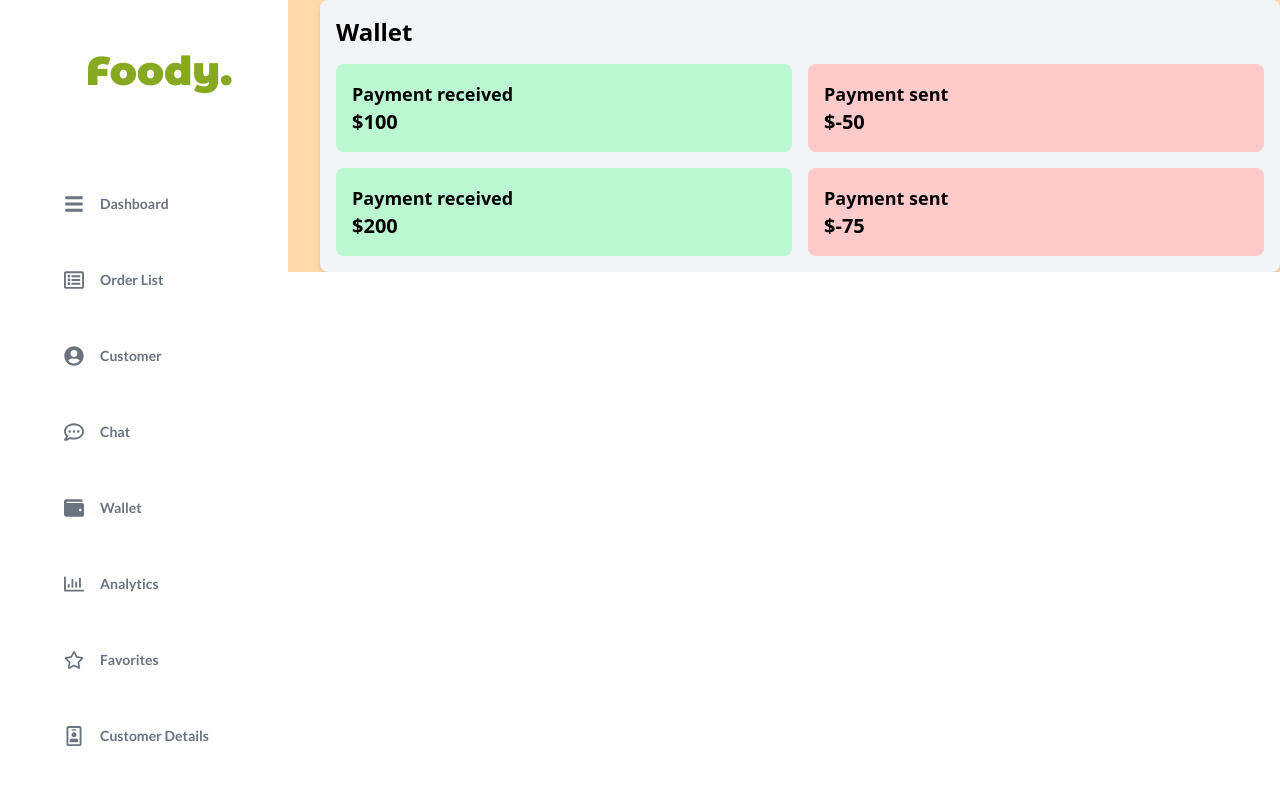
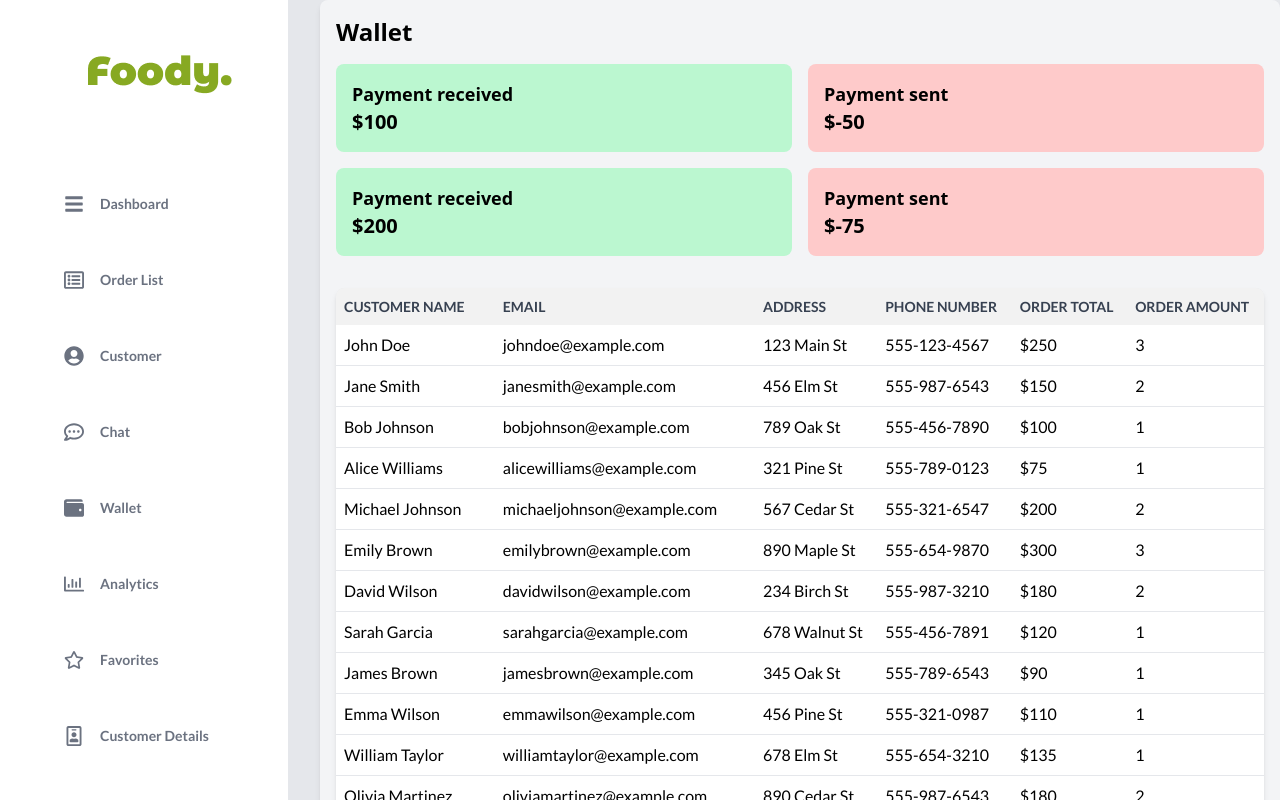
Before and after one commit to bahou1/arkx-final, a React (Vite) app in the folder arkxfinal/: page /dashboard in a window 1280 px wide. Both pictures are taken after a click on the item "Wallet". Built offline with nearby package versions, Linux system fonts and the light colour scheme.

Commit message:
wellet section

```diff
--- a/arkxfinal/src/components/DashboardComponents/Wallet.jsx
+++ b/arkxfinal/src/components/DashboardComponents/Wallet.jsx
@@ -7,6 +7,285 @@ const Wallet = () => {
     { id: 3, description: 'Payment received', amount: 200 },
     { id: 4, description: 'Payment sent', amount: -75 },
   ];
+
+  const recentPayments = [
+    {
+      id: 1,
+      customerName: 'John Doe',
+      customerEmail: 'johndoe@example.com',
+      customerAddress: '123 Main St',
+      customerPhoneNumber: '555-123-4567',
+      orderTotal: 250,
+      orderAmount: 3,
+    },
+    {
+      id: 2,
+      customerName: 'Jane Smith',
+      customerEmail: 'janesmith@example.com',
+      customerAddress: '456 Elm St',
+      customerPhoneNumber: '555-987-6543',
+      orderTotal: 150,
+      orderAmount: 2,
+    },
+    {
+      id: 3,
+      customerName: 'Bob Johnson',
+      customerEmail: 'bobjohnson@example.com',
+      customerAddress: '789 Oak St',
+      customerPhoneNumber: '555-456-7890',
+      orderTotal: 100,
+      orderAmount: 1,
+    },
+    {
+      id: 4,
+      customerName: 'Alice Williams',
+      customerEmail: 'alicewilliams@example.com',
+      customerAddress: '321 Pine St',
+      customerPhoneNumber: '555-789-0123',
+      orderTotal: 75,
+      orderAmount: 1,
+    },
+    {
+      id: 5,
+      customerName: 'Michael Johnson',
+      customerEmail: 'michaeljohnson@example.com',
+      customerAddress: '567 Cedar St',
+      customerPhoneNumber: '555-321-6547',
+      orderTotal: 200,
+      orderAmount: 2,
+    },
+    {
+      id: 6,
+      customerName: 'Emily Brown',
+      customerEmail: 'emilybrown@example.com',
+      customerAddress: '890 Maple St',
+      customerPhoneNumber: '555-654-9870',
+      orderTotal: 300,
+      orderAmount: 3,
+    },
+    {
+      id: 7,
+      customerName: 'David Wilson',
+      customerEmail: 'davidwilson@example.com',
+      customerAddress: '234 Birch St',
+      customerPhoneNumber: '555-987-3210',
+      orderTotal: 180,
+      orderAmount: 2,
+    },
+    {
+      id: 8,
+      customerName: 'Sarah Garcia',
+      customerEmail: 'sarahgarcia@example.com',
+      customerAddress: '678 Walnut St',
+      customerPhoneNumber: '555-456-7891',
+      orderTotal: 120,
+      orderAmount: 1,
+    },
+    {
+      id: 9,
+      customerName: 'James Brown',
+      customerEmail: 'jamesbrown@example.com',
+      customerAddress: '345 Oak St',
+      customerPhoneNumber: '555-789-6543',
+      orderTotal: 90,
+      orderAmount: 1,
+    },
+    {
+      id: 10,
+      customerName: 'Emma Wilson',
+      customerEmail: 'emmawilson@example.com',
+      customerAddress: '456 Pine St',
+      customerPhoneNumber: '555-321-0987',
+      orderTotal: 110,
+      orderAmount: 1,
+    },
+    {
+      id: 11,
+      customerName: 'William Taylor',
+      customerEmail: 'williamtaylor@example.com',
+      customerAddress: '678 Elm St',
+      customerPhoneNumber: '555-654-3210',
+      orderTotal: 135,
+      orderAmount: 1,
+    },
+    {
+      id: 12,
+      customerName: 'Olivia Martinez',
+      customerEmail: 'oliviamartinez@example.com',
+      customerAddress: '890 Cedar St',
+      customerPhoneNumber: '555-987-6543',
+      orderTotal: 180,
+      orderAmount: 2,
+    },
+    {
+      id: 13,
+      customerName: 'Noah Anderson',
+      customerEmail: 'noahanderson@example.com',
+      customerAddress: '123 Oak St',
+      customerPhoneNumber: '555-321-4567',
+      orderTotal: 95,
+      orderAmount: 1,
+    },
+    {
+      id: 14,
+      customerName: 'Sophia Thomas',
+      customerEmail: 'sophiathomas@example.com',
+      customerAddress: '456 Maple St',
+      customerPhoneNumber: '555-654-7890',
+      orderTotal: 200,
+      orderAmount: 2,
+    },
+    {
+      id: 15,
+      customerName: 'Liam Garcia',
+      customerEmail: 'liamgarcia@example.com',
+      customerAddress: '678 Pine St',
+      customerPhoneNumber: '555-987-0123',
+      orderTotal: 80,
+      orderAmount: 1,
+    },
+    {
+      id: 16,
+      customerName: 'Ava Rodriguez',
+      customerEmail: 'avarodriguez@example.com',
+      customerAddress: '890 Elm St',
+      customerPhoneNumber: '555-321-3456',
+      orderTotal: 120,
+      orderAmount: 1,
+    },
+    {
+      id: 17,
+      customerName: 'Mason Hernandez',
+      customerEmail: 'masonhernandez@example.com',
+      customerAddress: '234 Cedar St',
+      customerPhoneNumber: '555-654-6789',
+      orderTotal: 150,
+      orderAmount: 2,
+    },
+    {
+      id: 18,
+      customerName: 'Charlotte Martinez',
+      customerEmail: 'charlottemartinez@example.com',
+      customerAddress: '567 Oak St',
+      customerPhoneNumber: '555-987-9012',
+      orderTotal: 210,
+      orderAmount: 2,
+    },
+    {
+      id: 19,
+      customerName: 'Ethan Lopez',
+      customerEmail: 'ethanlopez@example.com',
+      customerAddress: '890 Pine St',
+      customerPhoneNumber: '555-321-2345',
+      orderTotal: 100,
+      orderAmount: 1,
+    },
+    {
+      id: 20,
+      customerName: 'Amelia King',
+      customerEmail: 'ameliaking@example.com',
+      customerAddress: '123 Elm St',
+      customerPhoneNumber: '555-654-5678',
+      orderTotal: 130,
+      orderAmount: 1,
+    },
+    {
+      id: 21,
+      customerName: 'Benjamin Young',
+      customerEmail: 'benjaminyoung@example.com',
+      customerAddress: '456 Cedar St',
+      customerPhoneNumber: '555-987-8901',
+      orderTotal: 175,
+      orderAmount: 1,
+    },
+    {
+      id: 22,
+      customerName: 'Harper Wright',
+      customerEmail: 'harperwright@example.com',
+      customerAddress: '678 Oak St',
+      customerPhoneNumber: '555-321-2345',
+      orderTotal: 95,
+      orderAmount: 1,
+    },
+    {
+      id: 23,
+      customerName: 'Sebastian Hill',
+      customerEmail: 'sebastianhill@example.com',
+      customerAddress: '890 Maple St',
+      customerPhoneNumber: '555-654-5678',
+      orderTotal: 140,
+      orderAmount: 1,
+    },
+    {
+      id: 24,
+      customerName: 'Mia Scott',
+      customerEmail: 'miascott@example.com',
+      customerAddress: '123 Cedar St',
+      customerPhoneNumber: '555-987-8901',
+      orderTotal: 180,
+      orderAmount: 2,
+    },
+    {
+      id: 25,
+      customerName: 'Elijah Green',
+      customerEmail: 'elijahgreen@example.com',
+      customerAddress: '456 Oak St',
+      customerPhoneNumber: '555-321-2345',
+      orderTotal: 75,
+      orderAmount: 1,
+    },
+    {
+      id: 26,
+      customerName: 'Abigail Adams',
+      customerEmail: 'abigailadams@example.com',
+      customerAddress: '678 Maple St',
+      customerPhoneNumber: '555-654-5678',
+      orderTotal: 115,
+      orderAmount: 1,
+    },
+    {
+      id: 27,
+      customerName: 'Alexander Phillips',
+      customerEmail: 'alexanderphillips@example.com',
+      customerAddress: '890 Cedar St',
+      customerPhoneNumber: '555-987-8901',
+      orderTotal: 160,
+      orderAmount: 2,
+    },
+    {
+      id: 28,
+      customerName: 'Madison Campbell',
+      customerEmail: 'madisoncampbell@example.com',
+      customerAddress: '123 Oak St',
+      customerPhoneNumber: '555-321-2345',
+      orderTotal: 90,
+      orderAmount: 1,
+    },
+    {
+      id: 29,
+      customerName: 'Jackson Rivera',
+      customerEmail: 'jacksonrivera@example.com',
+      customerAddress: '456 Maple St',
+      customerPhoneNumber: '555-654-5678',
+      orderTotal: 125,
+      orderAmount: 1,
+    },
+    {
+      id: 30,
+      customerName: 'Luna Edwards',
+      customerEmail: 'lunaedwards@example.com',
+      customerAddress: '678 Elm St',
+      customerPhoneNumber: '555-987-8901',
+      orderTotal: 195,
+      orderAmount: 2,
+    },
+    // Add more dummy data here...
+    // ...
+  ];
+
+  // Add more dummy data here...
+  // ...
+
 
   return (
     <div className="bg-gray-100 p-4 rounded-lg shadow-md">
@@ -24,8 +303,56 @@ const Wallet = () => {
           </div>
         ))}
       </div>
+
+      <table className="mt-8 w-full bg-white shadow-md rounded-lg overflow-hidden">
+        <thead>
+          <tr className="bg-gray-200 text-gray-700 uppercase text-sm leading-normal">
+            <th className="py-3 px-6 text-left">Customer Name</th>
+            <th className="py-3 px-6 text-left">Email</th>
+            <th className="py-3 px-6 text-left">Address</th>
+            <th className="py-3 px-6 text-left">Phone Number</th>
+            <th className="py-3 px-6 text-left">Order Total</th>
+            <th className="py-3 px-6 text-left">Order Amount</th>
+          </tr>
+        </thead>
+        <tbody>
+          {recentPayments.map((payment) => (
+            <tr key={payment.id} className="border-b border-gray-200 hover:bg-gray-100">
+              <td className="py-3 px-6 text-left whitespace-nowrap">{payment.customerName}</td>
+              <td className="py-3 px-6 text-left">{payment.customerEmail}</td>
+              <td className="py-3 px-6 text-left">{payment.customerAddress}</td>
+              <td className="py-3 px-6 text-left">{payment.customerPhoneNumber}</td>
+              <td className="py-3 px-6 text-left">${payment.orderTotal}</td>
+              <td className="py-3 px-6 text-left">{payment.orderAmount}</td>
+            </tr>
+          ))}
+        </tbody>
+      </table>
+
+      <style jsx>{`
+        table {
+          width: 100%;
+          font-family: 'Lato', sans-serif;
+        }
+
+        th,
+        td {
+          padding: 8px;
+          text-align: left;
+        }
+
+        th {
+          background-color: #f2f2f2;
+          font-weight: bold;
+        }
+
+        tbody tr:hover {
+          background-color: #f5f5f5;
+        }
+      `}</style>
     </div>
   );
+
 };
 
 export default Wallet;
--- a/arkxfinal/src/pages/Dashboard.jsx
+++ b/arkxfinal/src/pages/Dashboard.jsx
@@ -21,7 +21,7 @@ const DashboardPage = () => {
     console.log("Active component:", activeComponent);
 
     return (
-        <div className="bg-orange-200 h-full flex">
+        <div className="bg-gray-200 h-full flex fixed w-full h-full">
             <div className="fixed">
                 <SideMenu onMenuItemClick={handleMenuItemClick} />
             </div>
```
